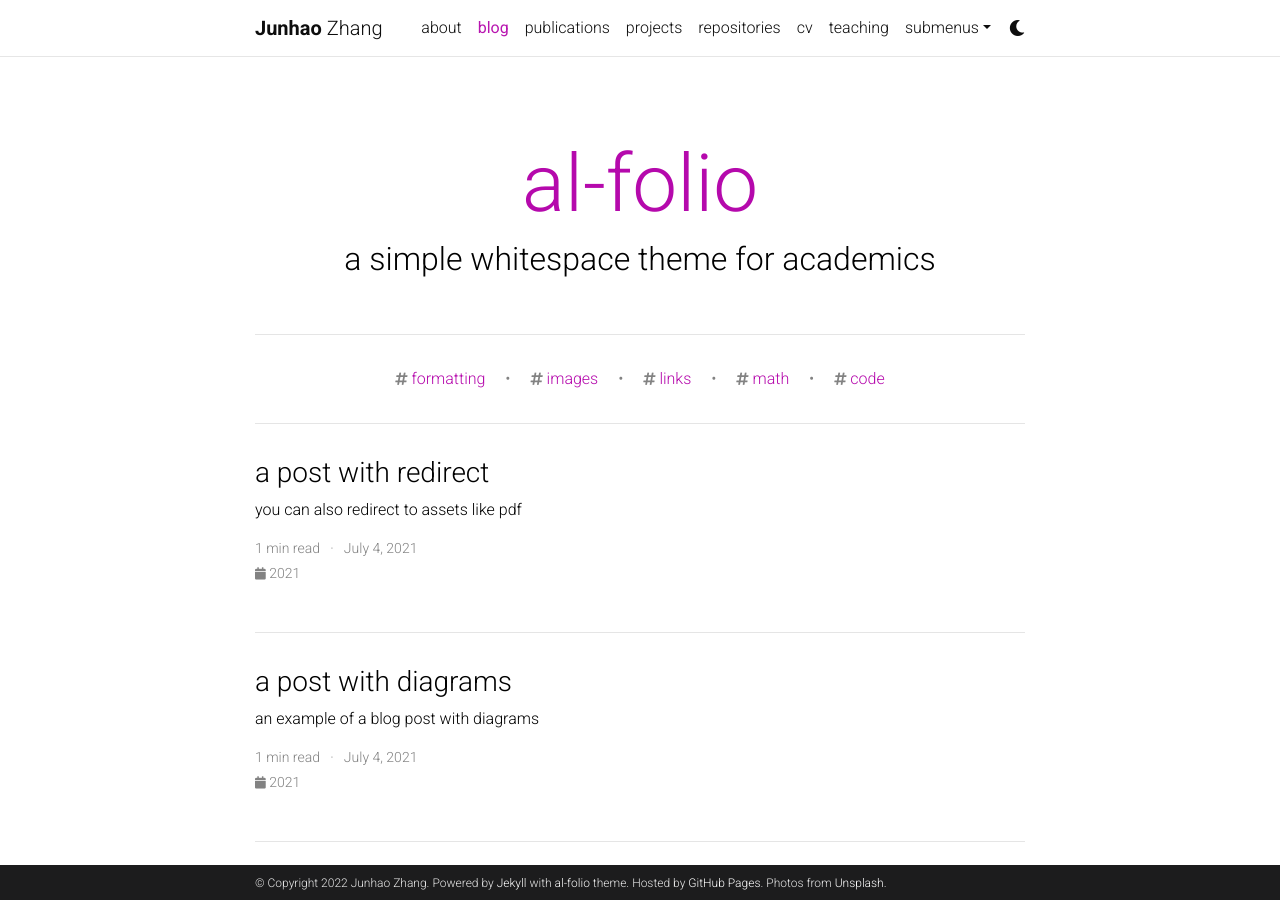
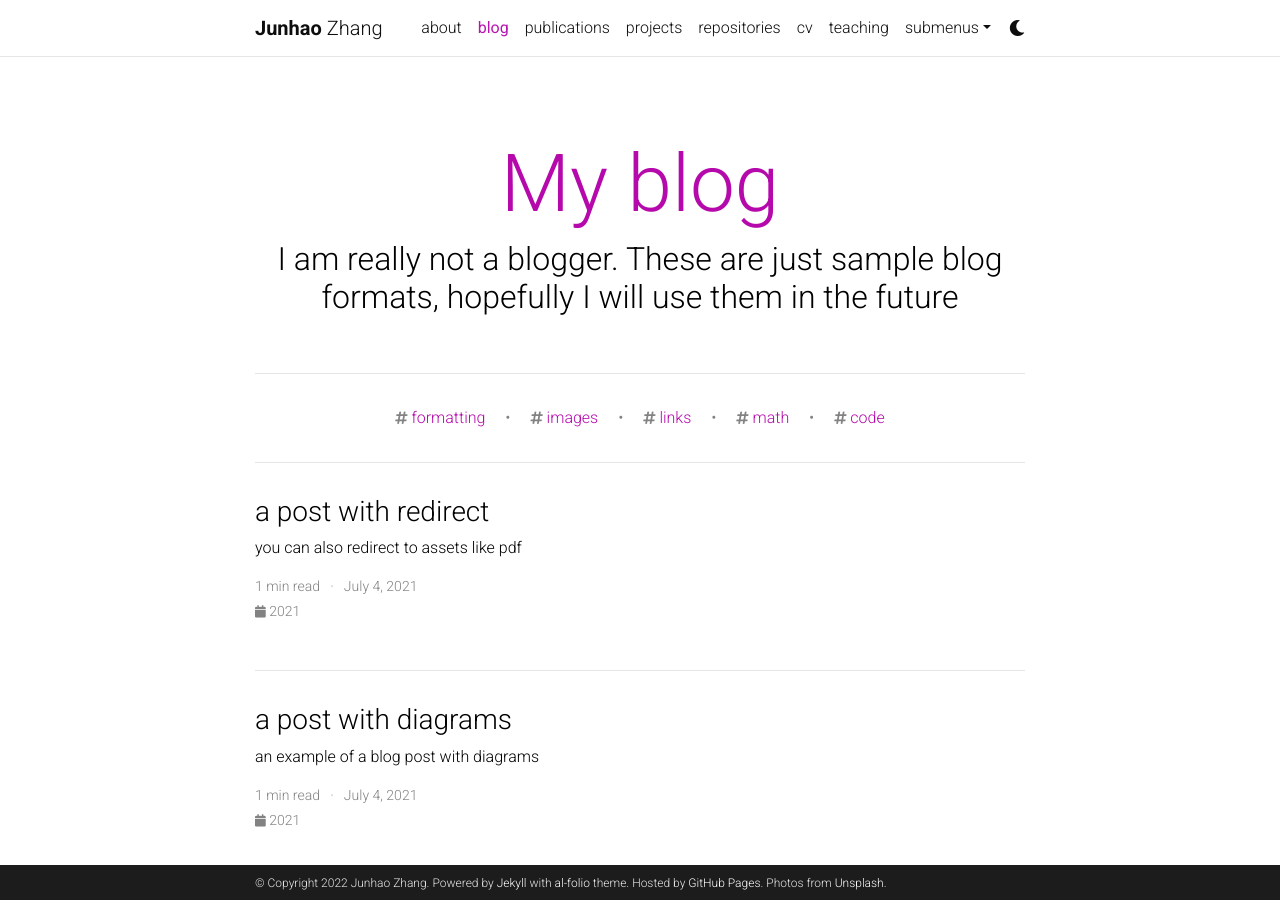
Before and after one commit to Junha0Zhang/junha0Zhang.github.io, a Jekyll site: the page built from blog/index.html, in a window 1280 px wide and 900 px high. Built offline with Jekyll 4.4.1, drawn with Linux system fonts in a browser that asks for light colours; the list of posts is cut into pages by our own code; comment, search, counter and statistics services are not loaded; a style sheet for code colours, icons or effects is not loaded.

Commit message:
Update _config.yml

```diff
--- a/_config.yml
+++ b/_config.yml
@@ -110,9 +110,9 @@ bing_site_verification:  # out your bing-site-verification ID (Bing Webmaster)
 # Blog
 # -----------------------------------------------------------------------------
 
-blog_name: al-folio # blog_name will be displayed in your blog page
+blog_name: My blog # blog_name will be displayed in your blog page
 blog_nav_title: blog # your blog must have a title for it to be displayed in the nav bar
-blog_description: a simple whitespace theme for academics
+blog_description: I am really not a blogger. These are just sample blog formats, hopefully I will use them in the future
 permalink: /blog/:year/:title/
 
 # Pagination
```
